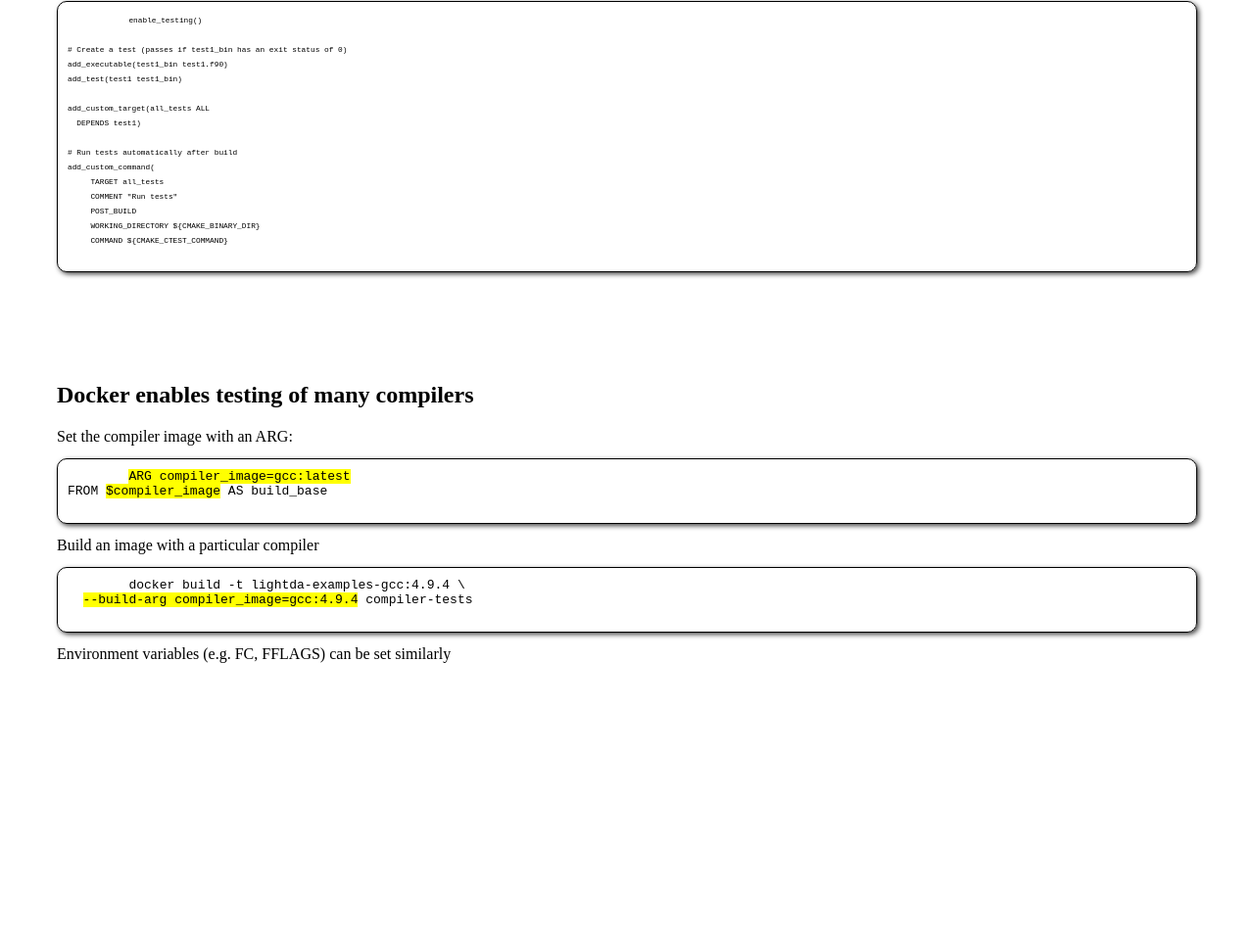
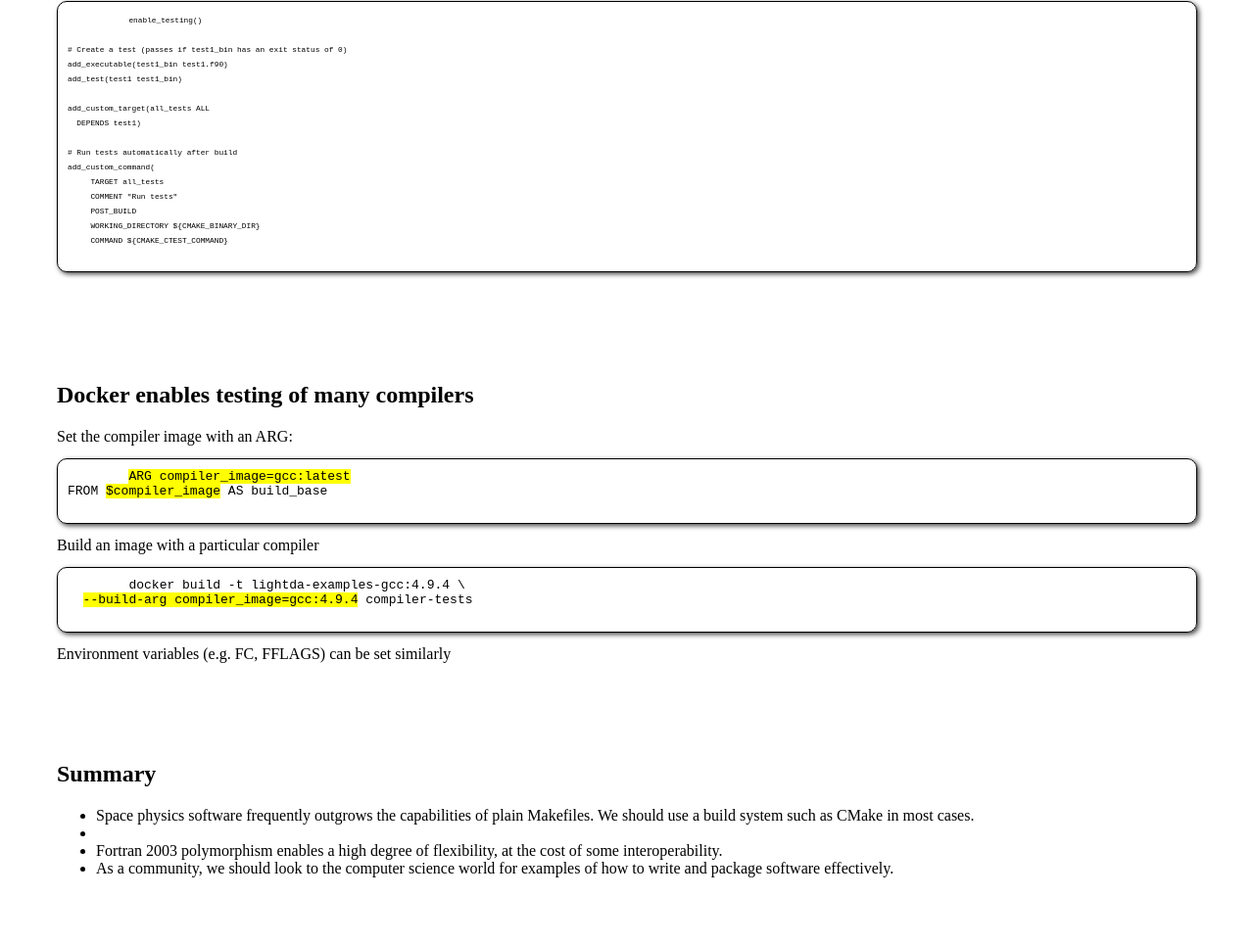
Before and after one commit to jhaiduce/magnetosphere_online_seminar_python_ffi_slides, a website: page index.html in a window 1280 px wide. Shown: the part 9661-10626 px from the top of the page at 98% size. Before the commit the page ends 10396 px from the top, so only its background shows below. Drawn offline with nearby package versions, Linux system fonts and the light colour scheme.

Commit message:
Added summary slide

```diff
--- a/index.html
+++ b/index.html
@@ -699,6 +699,17 @@ FROM <mark>$compiler_image</mark> AS build_base</code>
 
     </section>
 
+    <section class="slide">
+      <h2>Summary</h2>
+
+      <ul>
+	<li>Space physics software frequently outgrows the capabilities of plain Makefiles. We should use a build system such as CMake in most cases.</li>
+	<li>
+	<li>Fortran 2003 polymorphism enables a high degree of flexibility, at the cost of some interoperability.</li>
+	<li>As a community, we should look to the computer science world for examples of how to write and package software effectively.</li>
+      </ul>
+    </section>
+
     <div class="progress"></div>
 
     <script src="node_modules/@shower/core/dist/shower.js"></script>
```
